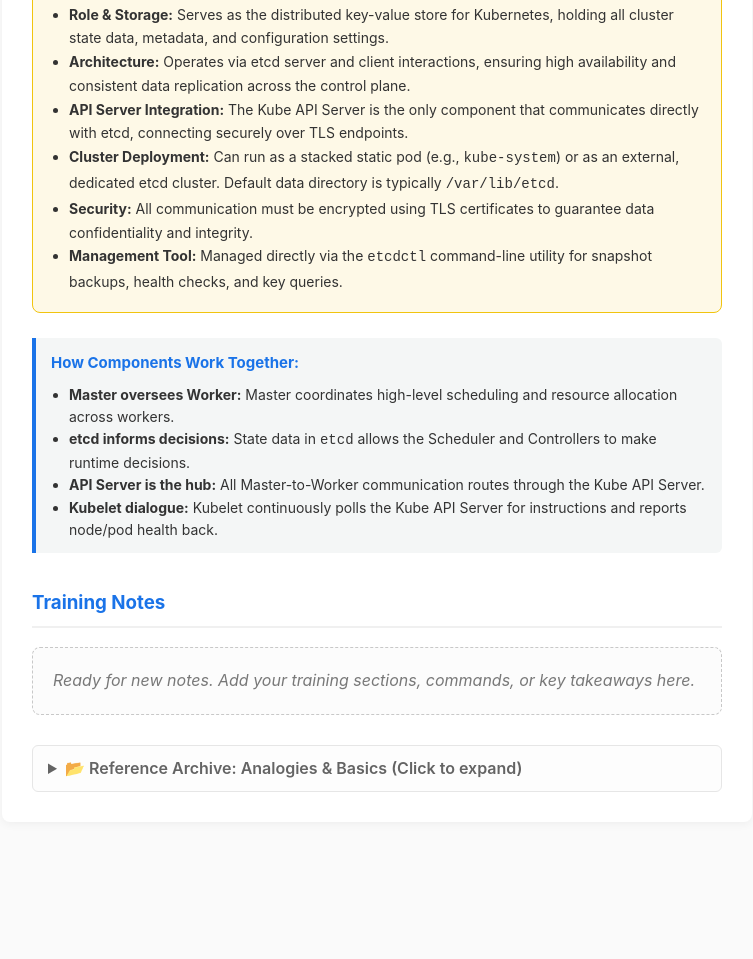
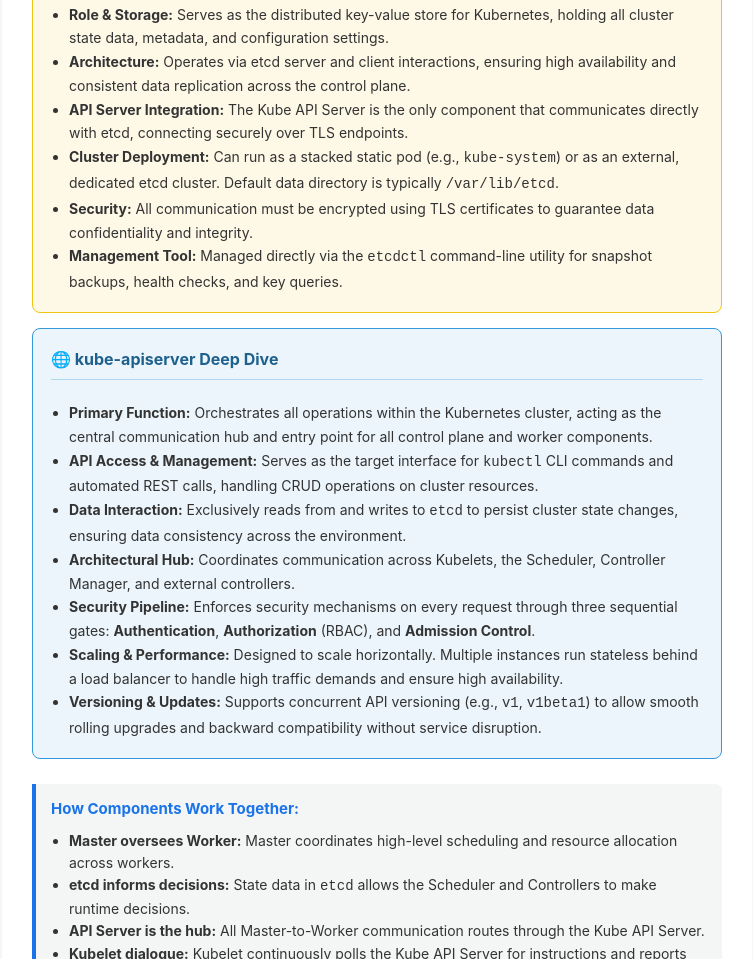
Before and after one commit to ivantarpanov94-prog/k8s-reference, a plain HTML site: page index.html in a window 1280 px wide. Shown: the part 691-1650 px from the top of the page, without its empty margins (263-1016 px from the left). Before the commit the page ends 1553 px from the top, so only its background shows below. Drawn offline with Linux system fonts and the light colour scheme.

Commit message:
kube-apiserver

```diff
--- a/index.html
+++ b/index.html
@@ -44,7 +44,7 @@
         </div>
 
         <!-- DEEP DIVE: ETCD KEY-VALUE STORE -->
-        <div style="background-color:rgb(254,249,231);border:1.5px solid rgb(241,196,15);border-radius:8px;padding:18px;margin-bottom:25px;">
+        <div style="background-color:rgb(254,249,231);border:1.5px solid rgb(241,196,15);border-radius:8px;padding:18px;margin-bottom:15px;">
             <h4 style="margin-top:0;color:rgb(183,149,11);border-bottom:1px solid rgb(247,220,111);padding-bottom:6px;">
                 🔑 etcd Deep Dive</h4>
             <ul style="padding-left:18px;font-size:14px;margin-top:8px;margin-bottom:0;line-height:1.7;">
@@ -54,6 +54,21 @@
                 <li><strong>Cluster Deployment:</strong> Can run as a stacked static pod (e.g., <code>kube-system</code>) or as an external, dedicated etcd cluster. Default data directory is typically <code>/var/lib/etcd</code>.</li>
                 <li><strong>Security:</strong> All communication must be encrypted using TLS certificates to guarantee data confidentiality and integrity.</li>
                 <li><strong>Management Tool:</strong> Managed directly via the <code>etcdctl</code> command-line utility for snapshot backups, health checks, and key queries.</li>
+            </ul>
+        </div>
+
+        <!-- DEEP DIVE: KUBE-APISERVER -->
+        <div style="background-color:rgb(235,245,251);border:1.5px solid rgb(52,152,219);border-radius:8px;padding:18px;margin-bottom:25px;">
+            <h4 style="margin-top:0;color:rgb(31,97,141);border-bottom:1px solid rgb(174,214,241);padding-bottom:6px;">
+                🌐 kube-apiserver Deep Dive</h4>
+            <ul style="padding-left:18px;font-size:14px;margin-top:8px;margin-bottom:0;line-height:1.7;">
+                <li><strong>Primary Function:</strong> Orchestrates all operations within the Kubernetes cluster, acting as the central communication hub and entry point for all control plane and worker components.</li>
+                <li><strong>API Access & Management:</strong> Serves as the target interface for <code>kubectl</code> CLI commands and automated REST calls, handling CRUD operations on cluster resources.</li>
+                <li><strong>Data Interaction:</strong> Exclusively reads from and writes to <code>etcd</code> to persist cluster state changes, ensuring data consistency across the environment.</li>
+                <li><strong>Architectural Hub:</strong> Coordinates communication across Kubelets, the Scheduler, Controller Manager, and external controllers.</li>
+                <li><strong>Security Pipeline:</strong> Enforces security mechanisms on every request through three sequential gates: <strong>Authentication</strong>, <strong>Authorization</strong> (RBAC), and <strong>Admission Control</strong>.</li>
+                <li><strong>Scaling & Performance:</strong> Designed to scale horizontally. Multiple instances run stateless behind a load balancer to handle high traffic demands and ensure high availability.</li>
+                <li><strong>Versioning & Updates:</strong> Supports concurrent API versioning (e.g., <code>v1</code>, <code>v1beta1</code>) to allow smooth rolling upgrades and backward compatibility without service disruption.</li>
             </ul>
         </div>
 
```
